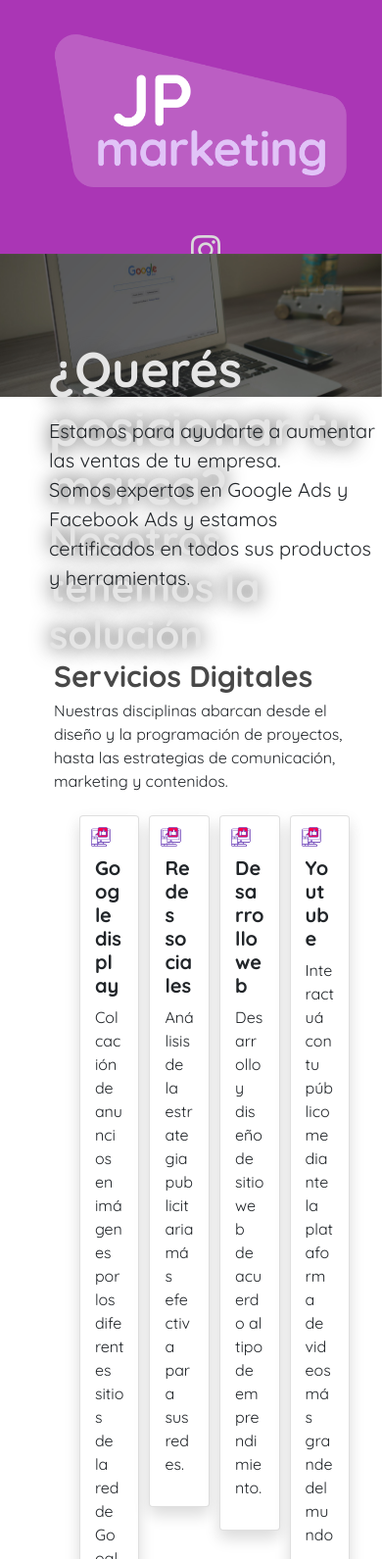
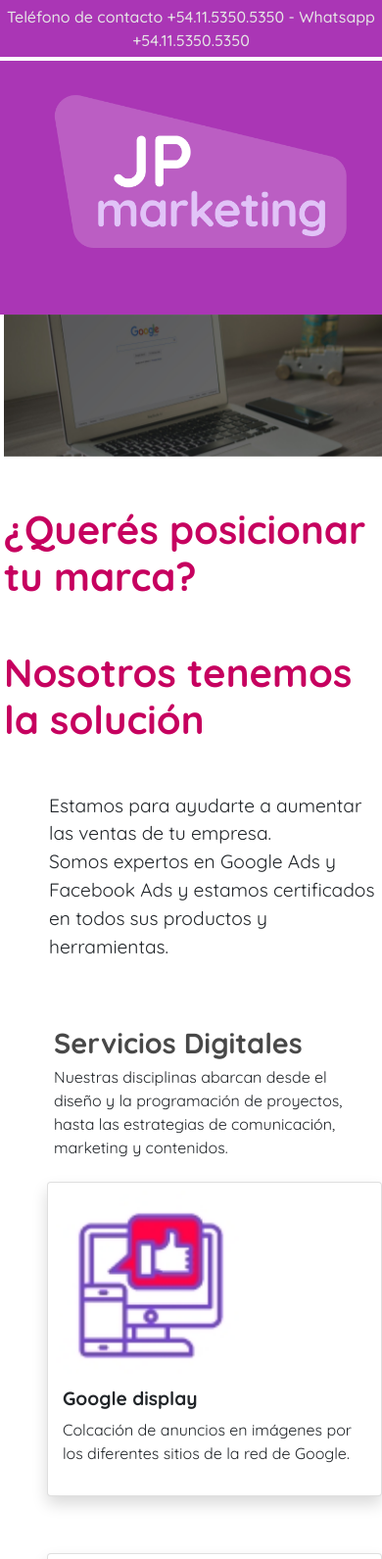
Before and after one commit to nahuelfacundo/jpmarketing, a website: page index.html in a window 390 px wide. Shown: the top 1591 px of the page at 98% size. Drawn offline with nearby package versions, Linux system fonts and the light colour scheme.

Commit message:
modificaciones

```diff
--- a/index.html
+++ b/index.html
@@ -23,15 +23,15 @@
 <body>
     <div class="container-fluid">
         <!-- Top nav -->
-<!--         <div class="row">
+        <div class="row">
             <div class="col-md-12 col-sx-12 mb-1 p-0 topNav">
                     <p>Teléfono de contacto +54.11.5350.5350  -  Whatsapp +54.11.5350.5350</p>
             </div>
-        </div> -->
+        </div>
         <!-- fin Top nav -->
         <div class="row">
             <!-- Sidebar-->
-            <nav class="col-lg-2 col-xs-12 navbar navbar-expand-lg">
+            <nav class="col-md-2 col-xs-12 navbar navbar-expand-lg">
                 <a href="#"><img src="assets/img/Logo.png" class=" img-fluid nav__logo" alt=""></a>
                 <button class="navbar-toggler" type="button" data-toggle="collapse" data-target="#navbarNavDropdown" aria-controls="navbarNavDropdown" aria-expanded="false" aria-label="Toggle navigation">
                   <span class="navbar-toggler-icon"></span>
@@ -47,21 +47,23 @@
                         <li class="nav-item">
                         <a class="nav-link" href="pages/contacto.html">Contacto</a>
                         </li>
+                        <li class="nav-item">
+                        <a class="nav-link" href="pages/contacto.html">Clientes</a>
+                        </li>
+                        <li class="nav-item">
+                        <a class="nav-link" href="pages/plandetrabajo.html">Plan de Trabajo</a>
+                        </li>
                         <li class="nav-item dropdown">
                         <a class="nav-link dropdown-toggle" href="#" id="navbarDropdownMenuLink" data-toggle="dropdown" aria-haspopup="true" aria-expanded="false">
                             Servicios digitales
                         </a>
                         <div class="dropdown-menu" aria-labelledby="navbarDropdownMenuLink">
-                            <a class="dropdown-item" href="pages/serviciosdigitales.html">Servicios</a>
+                            <a class="dropdown-item" href="pages/serviciosdigitales.html">Servicios Digitales</a>
                             <a class="dropdown-item" href="#">Another action</a>
                             <a class="dropdown-item" href="#">Something else here</a>
                         </div>
                         </li>
                     </ul>
-                </div>
-                <div class="footer__redes2">
-                    <a href="https://www.instagram.com/" target="_blank"><i class="bi bi-instagram"></i></a>
-                    <a href="https://www.facebook.com/" target="_blank"><i class="bi bi-facebook"></i></a>
                 </div>
             </nav>
             <!-- fin Sidebar -->
@@ -69,7 +71,7 @@
             <div class="col-md-10 col-xs-12 p-0">
                 <div class="container-fluid p-0">
                     <div class="row">
-                        <div class="col-md-12 col-xs-12">
+                        <div class="col-md-12 col-xs-12 ml-1">
                             <div id="carouselExampleSlidesOnly" class="carousel slide" data-ride="carousel" data-interval="3500">
                                 <div class="carousel-inner">
                                   <div class="carousel-item active">
@@ -105,35 +107,35 @@
                             </div>
                         </div>
                         <div class="col-md-9 col-xs-12 index__section1">
-                            <div class="card shadow p-2 mb-5 bg-body rounded">
+                            <div class="card shadow p-2 mb-5 bg-body rounded index__card">
                                 <img src="assets/img/icon-mark.jpg" class="card-img-top" alt="icono-servicios">
                                 <div class="card-body">
                                   <h4 class="card-text">Google display</h4>
                                   <p>Colcación de anuncios en imágenes por los diferentes sitios de la red de Google.</p>
                                 </div>
                             </div>
-                            <div class="card shadow p-2 mb-5 bg-body rounded">
+                            <div class="card shadow p-2 mb-5 bg-body rounded index__card">
                                 <img src="assets/img/icon-mark.jpg" class="card-img-top" alt="icono-servicios">
                                 <div class="card-body">
                                     <h4 class="card-text">Redes sociales</h4>
                                     <p>Análisis de la estrategia publicitaria más efectiva para sus redes.</p>
                                 </div>
                             </div>
-                            <div class="card shadow p-2 mb-5 bg-body rounded">
+                            <div class="card shadow p-2 mb-5 bg-body rounded index__card">
                                 <img src="assets/img/icon-mark.jpg" class="card-img-top" alt="icono-servicios">
                                 <div class="card-body">
                                     <h4 class="card-text">Desarrollo web</h4>
                                     <p>Desarrollo y diseño de sitio web de acuerdo al tipo de emprendimiento.</p>
                                 </div>
                             </div>
-                            <div class="card shadow p-2 mb-5 bg-body rounded">
+                            <div class="card shadow p-2 mb-5 bg-body rounded index__card">
                                 <img src="assets/img/icon-mark.jpg" class="card-img-top" alt="icono-servicios">
                                 <div class="card-body">
                                     <h4 class="card-text">Youtube</h4>
                                     <p>Interactuá con tu público mediante la plataforma de videos más grande del mundo.</p>
                                 </div>
                             </div>
-                            <div class="card shadow p-2 mb-5 bg-body rounded">
+                            <div class="card shadow p-2 mb-5 bg-body rounded index__card">
                                 <img src="assets/img/icon-mark.jpg" class="card-img-top" alt="icono-servicios">
                                 <div class="card-body">
                                     <h4 class="card-text">Posición en buscadores</h4>
--- a/scss/_colores.scss
+++ b/scss/_colores.scss
@@ -4,9 +4,8 @@
 $rosa:#D8B2F4;
 $blanco:#E5E5E5;
 
-$bgTopNav: #F5CCE8;
+$bgTopNav: #AA36B5;
 $colorTopNav: #E5E5E5;
-$colorTopNav:#E5E5E5;
 $colorNav: #E5E5E5;
 $colorHoverNav: #DCF2B0;
 $colorH1: #C6005F;
--- a/scss/_footer.scss
+++ b/scss/_footer.scss
@@ -48,25 +48,9 @@
 }
 
 
-.footer__redes a{
+.footer__redes a{margin-left: map-get($boxmodel, ml-1);
     padding: map-get($boxmodel, p-0);
-    color: map-get($colores, $colorFooter);
-}
-
-.footer__redes2{
-    font-size: map-get($tamanios, sizeRedes);
-    display: flex;
-    flex-direction: column;
-    align-items: center;
-    padding-left: $p-20;
-    position:absolute;
-    top: 90%;
-}
-
-.footer__redes2 a{
-    margin-left: map-get($boxmodel, ml-1);
-    padding: map-get($boxmodel, p-0);
-    color: map-get($colores, bgFooter);
+    color: map-get($colores, colorFooter);
 }
 
 @media only screen and (max-width:767px){
--- a/scss/_sizes.scss
+++ b/scss/_sizes.scss
@@ -1,3 +1,3 @@
 $sizeTituloPrincipal:50px;
 $tituloDesktop:45px;
-$textoBajada:20px;
+$textoBajada:1.2em;
--- a/scss/style.scss
+++ b/scss/style.scss
@@ -6,6 +6,7 @@
 @import "footer";
 @import "nav";
 @import "topnav";
+@import "plantrabajo";
 
 
 body{
@@ -35,26 +36,46 @@
     margin-bottom: $m-5;
 }
 
+.p{
+    font-family: Catamaran, sans-serif;
+    font-size: 1em;
+}
+
+.index__titulos{
+    @media only screen and (min-width:577px){
+        position: absolute;
+        top: 60%;
+        left: 50px;
+    }
+}
+
 .index__tituloPrincipal{
+    @media only screen and (min-width:577px){
         font-size: $sizeTituloPrincipal;
+        color: $colorTitulos;
+        text-shadow: #484848 0 0 20px;
         margin-top: $m-0;
-    color: $colorTitulos;
         margin-bottom: $m-0;
-    text-shadow: #484848 0 0 20px;
+    }
 }
 
 .index__subtituloPrincipal{
+    @media only screen and (min-width:577px){
         font-size: $sizeTituloPrincipal*.8;
         color: $colorTitulos;
+        text-shadow: #484848 0 0 20px;
         margin-top: $m-0;
         margin-bottom: $m-0;
-    text-shadow: #484848 0 0 20px;
+        }
 }
 
 .inicio__bajada{
     font-size:$textoBajada;
     padding-left: 50px;
     padding-top: 20px;
+    @media only screen and (min-width:577px){
+    width: 60%;
+    }
 }
 
 .index__section1{
@@ -66,8 +87,13 @@
     gap: 10px;
 }
 
-.card{transition: all .25s;
-width: 18%;}
+.index__card{
+    transition: all .25s;
+    @media only screen and (min-width:577px){
+        width: 220px;
+        height: 300px;
+    }
+}
 
 .experiencia__cards{
     @include flexRowWrap;
@@ -80,7 +106,7 @@
     }
 }
 
-.card:hover{
+.index__card:hover{
     transform: scale(1.03)
 }
 
@@ -150,9 +176,3 @@
 .error__linkIndex:hover{color: $colorSegundo;
     text-decoration: none;
 }
-
-.index__titulos{
-    position: absolute;
-    top: 60%;
-    left: 50px;
-}
```
Also changed, not shown: pages/experiencia.html (+6 -6 lines), assets/img/cliente01.png (added), assets/img/cliente02.png (added), assets/img/cliente03.png (added), assets/img/cliente04.png (added), assets/img/logo-empresa-1.jpg, assets/img/logo-empresa-3.jpg, assets/img/logo-empresa-4.jpg, assets/img/logo-empresa-5.jpg, css/estilo.css, scss/_plantrabajo.scss (added). Lines whose indentation alone changed are shown as unchanged.
